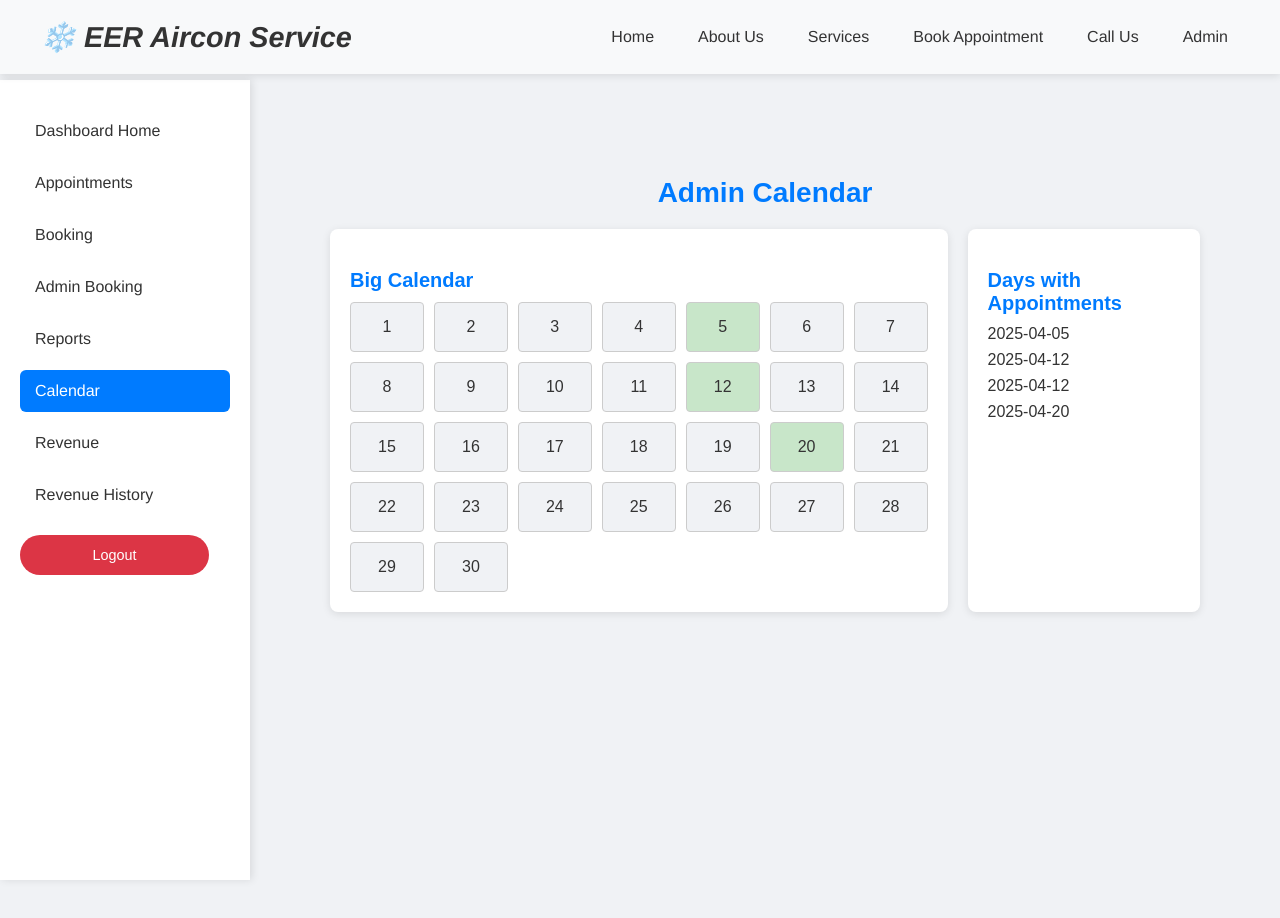
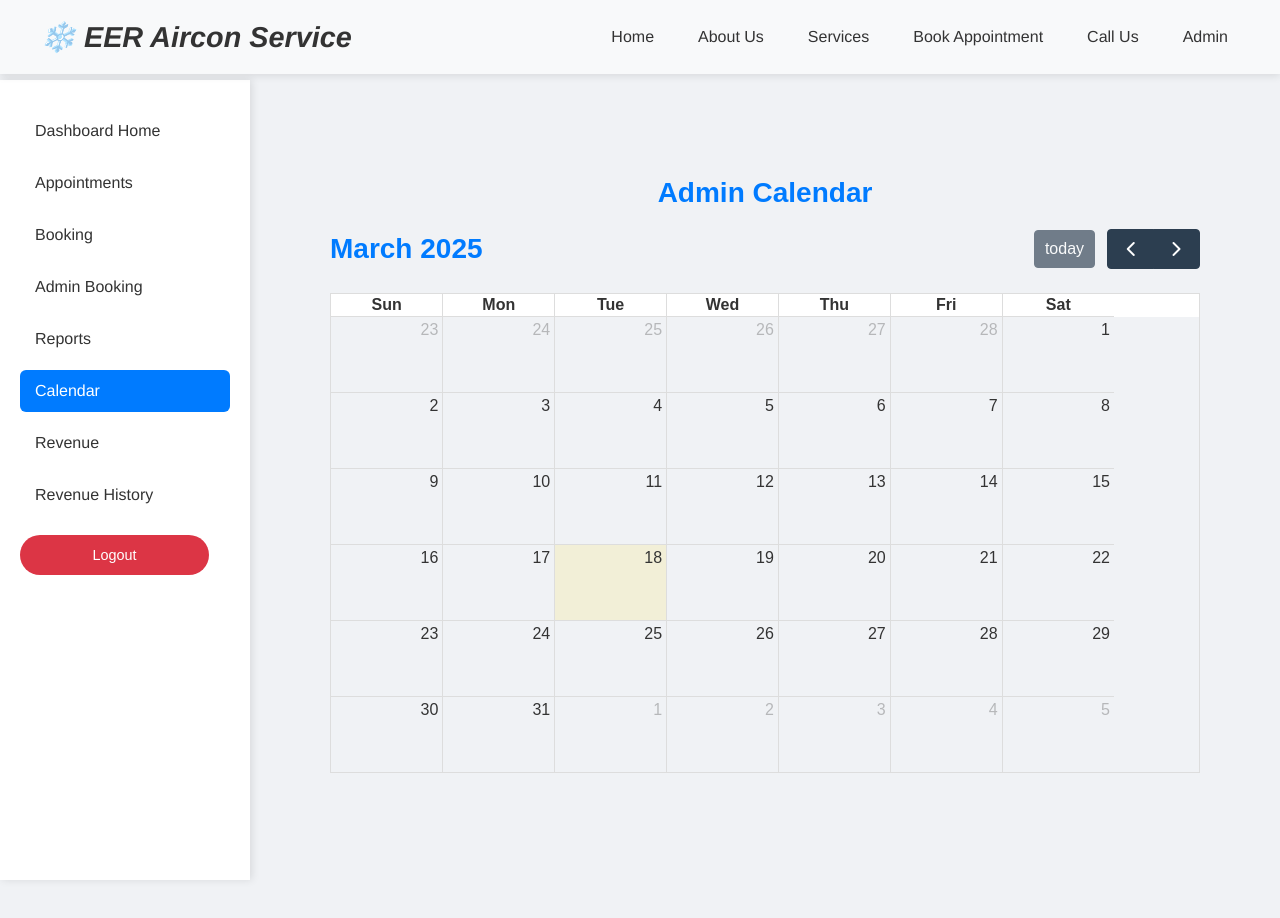
Before and after one commit to Plonteras191/FE-AC-SERVICE-SYSTEM-FINAL, a React (Vite) app in the folder ac-service/: page /admin/calendar in a window 1280 px wide. Shown: the top 918 px of the page. Built offline with nearby package versions, Linux system fonts and the light colour scheme; no server answers.

Commit message:
thursday

```diff
--- a/ac-service/package.json
+++ b/ac-service/package.json
@@ -10,6 +10,8 @@
     "preview": "vite preview"
   },
   "dependencies": {
+    "@fullcalendar/daygrid": "^6.1.15",
+    "@fullcalendar/react": "^6.1.15",
     "axios": "^1.8.4",
     "framer-motion": "^12.5.0",
     "react": "^19.0.0",
--- a/ac-service/src/admin/AdminCalendar.jsx
+++ b/ac-service/src/admin/AdminCalendar.jsx
@@ -1,104 +1,64 @@
-import React, { useState } from 'react';
+import React, { useState, useEffect } from 'react';
+import FullCalendar from '@fullcalendar/react';
+import dayGridPlugin from '@fullcalendar/daygrid';
+import axios from 'axios';
 import '../styles/AdminCalendar.css';
 
 const AdminCalendar = () => {
-  const year = 2025;
-  const month = 3;
-  const daysInMonth = new Date(year, month + 1, 0).getDate();
+  const [events, setEvents] = useState([]);
 
-  const appointments = [
-    { id: 1, customer: "John Kristoffer", service: "Repair", date: "2025-04-05", time: "10:00 AM", status: "Pending" },
-    { id: 2, customer: "Edmar ArmsStrong", service: "Installation", date: "2025-04-12", time: "02:00 PM", status: "Confirmed" },
-    { id: 3, customer: "Just Buico", service: "Maintenance, Repair", date: "2025-04-12", time: "09:00 AM", status: "Pending" },
-    { id: 4, customer: "Gabi Val", service: "Repair, Installation", date: "2025-04-20", time: "11:00 AM", status: "Pending" },
-  ];
+  useEffect(() => {
+    // Fetch service appointments from the backend endpoint
+    axios.get("http://localhost/AC-SERVICE-FINAL/backend/api/getServiceAppointments.php")
+      .then(response => {
+        const appointments = response.data;
+        // Map each appointment into a FullCalendar event
+        const calendarEvents = appointments.map(appt => {
+          // If time is available, combine date and time; otherwise, use date only.
+          const start = appt.time && appt.time.trim() !== ""
+            ? `${appt.date}T${convertTimeTo24(appt.time)}`
+            : appt.date;
+          return {
+            id: `${appt.bookingId}-${appt.service}`, // ensure unique ID per event
+            title: `${appt.service} (Booking ${appt.bookingId})`,
+            start: start,
+            allDay: !(appt.time && appt.time.trim() !== ""),
+            extendedProps: { time: appt.time }
+          };
+        });
+        setEvents(calendarEvents);
+      })
+      .catch(error => console.error("Error fetching service appointments:", error));
+  }, []);
 
-  const [selectedDay, setSelectedDay] = useState(null);
-
-  const formatDate = (day) => {
-    const dayStr = day.toString().padStart(2, '0');
-    const monthStr = (month + 1).toString().padStart(2, '0');
-    return `${year}-${monthStr}-${dayStr}`;
+  // Utility function: convert 12-hour time (e.g., "02:00 PM") to 24-hour time (e.g., "14:00:00")
+  const convertTimeTo24 = (timeStr) => {
+    const [time, modifier] = timeStr.split(' ');
+    let [hours, minutes] = time.split(':');
+    hours = parseInt(hours, 10);
+    if (modifier === "PM" && hours !== 12) {
+      hours += 12;
+    }
+    if (modifier === "AM" && hours === 12) {
+      hours = 0;
+    }
+    return `${hours.toString().padStart(2, '0')}:${minutes}:00`;
   };
-
-  const appointmentsForDay = selectedDay
-    ? appointments.filter(appt => appt.date === formatDate(selectedDay))
-    : [];
 
   return (
     <div className="admin-calendar-page">
       <h2>Admin Calendar</h2>
-
-
-
-
-      {!selectedDay && (
-        <div className="calendar-container">
-          <div className="big-calendar">
-            <h3>Big Calendar</h3>
-            <div className="calendar-grid">
-              {Array.from({ length: daysInMonth }, (_, i) => {
-                const day = i + 1;
-                const dateStr = formatDate(day);
-                const hasAppointment = appointments.some(appt => appt.date === dateStr);
-                return (
-                  <div
-                    key={i}
-                    className={`calendar-cell ${hasAppointment ? 'has-appointment' : ''}`}
-                    onClick={() => setSelectedDay(day)}
-                  >
-                    {day}
-                  </div>
-                );
-              })}
-            </div>
-          </div>
-          <div className="available-dates-box">
-            <h3>Days with Appointments</h3>
-            <ul>
-              {appointments.map((appt, index) => (
-                <li key={index}>{appt.date}</li>
-              ))}
-            </ul>
-          </div>
-        </div>
-      )}
-
-
-      {selectedDay && (
-        <div className="appointment-details">
-          <h3>Appointments for {formatDate(selectedDay)}</h3>
-          {appointmentsForDay.length === 0 ? (
-            <p>No appointments for this day.</p>
-          ) : (
-            <table className="appointments-table">
-              <thead>
-                <tr>
-                  <th>ID</th>
-                  <th>Customer</th>
-                  <th>Service</th>
-                  <th>Time</th>
-                  <th>Status</th>
-                </tr>
-              </thead>
-              <tbody>
-                {appointmentsForDay.map(appt => (
-                  <tr key={appt.id}>
-                    <td>{appt.id}</td>
-                    <td>{appt.customer}</td>
-                    <td>{appt.service}</td>
-                    <td>{appt.time}</td>
-                    <td>{appt.status}</td>
-                  </tr>
-                ))}
-              </tbody>
-            </table>
-          )}
-          <button className="back-to-calendar" onClick={() => setSelectedDay(null)}>
-            Back to Calendar
-          </button>
-        </div>
-      )}
+      <FullCalendar
+        plugins={[ dayGridPlugin ]}
+        initialView="dayGridMonth"
+        events={events}
+        eventTimeFormat={{
+          hour: '2-digit',
+          minute: '2-digit',
+          hour12: false
+        }}
+        height="auto"
+      />
     </div>
   );
 };
```
Also changed, not shown: 2 other files (tests, documents, lock files or other folders).
